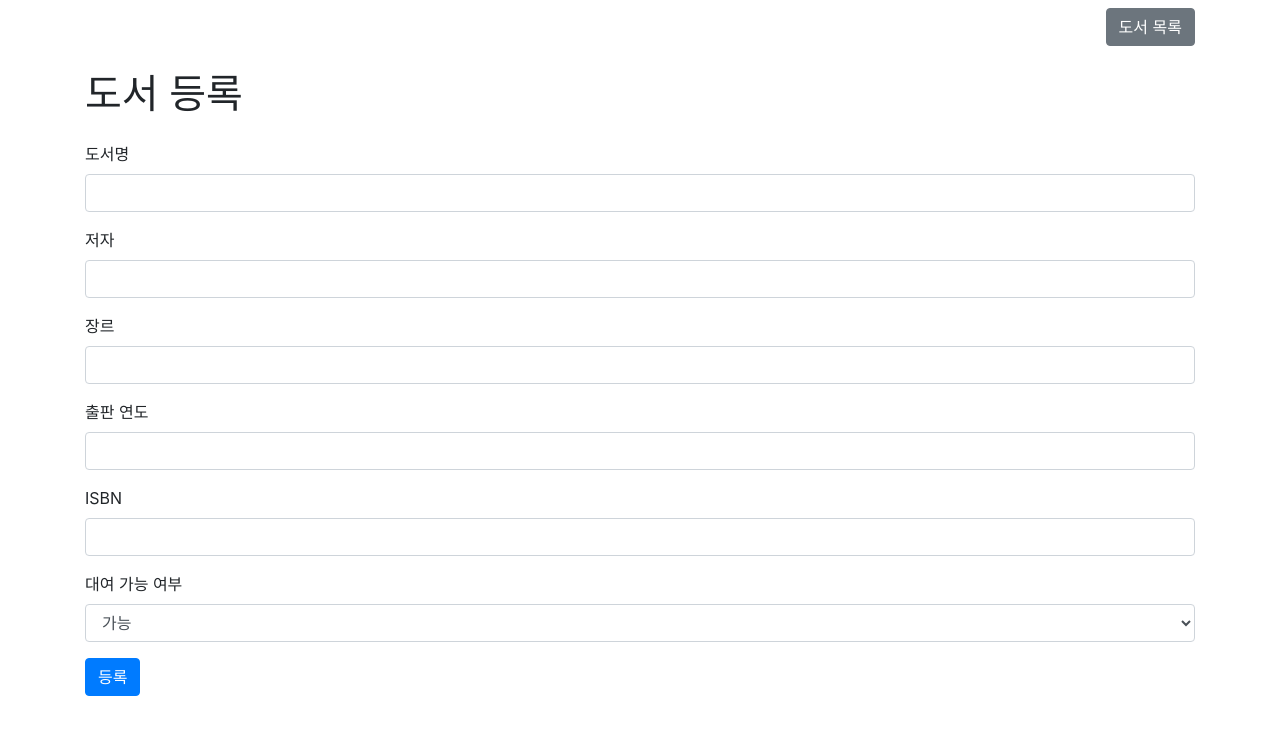
After one commit to KWNahyun/DB_Project, a Flask app: page /add_book in a window 1280 px wide. The commit adds this page. Shown: the top 735 px of the page. Run offline with Flask 3, Linux system fonts and the light colour scheme; the visitor is signed in with stand-in values (Sample User, id 1); some libraries are stand-ins or nearby versions.

```diff
--- a/app.py
+++ b/app.py
@@ -17,7 +17,7 @@ app.config['SECRET_KEY'] = 'mysecretkey'
 db.init_app(app)
 login_manager.init_app(app)
 login_manager.login_view = 'login'
-migrate = Migrate(app, db)  # Flask-Migrate 초기화
+# migrate = Migrate(app, db)  # Flask-Migrate 초기화
 
 # 라우팅 설정
 setup_routes(app)
--- a/controllers.py
+++ b/controllers.py
@@ -115,3 +115,32 @@ def setup_routes(app):
     def mypage():
         rentals = Rental.query.filter_by(user_id=current_user.id).all()
         return render_template('mypage.html', user=current_user, rentals=rentals)
+
+    @app.route('/add_book', methods=['GET'])
+    @login_required
+    def add_book():
+        return render_template('add_book.html')
+
+    @app.route('/submit_book', methods=['POST'])
+    @login_required
+    def submit_book():
+        title = request.form['title']
+        author = request.form['author']
+        genre = request.form['genre']
+        publication_year = request.form['publication_year']
+        isbn = request.form['isbn']
+        availability = bool(int(request.form['availability']))
+
+        # 도서 등록
+        new_book = Book(
+            title=title,
+            author=author,
+            genre=genre,
+            publication_year=publication_year,
+            isbn=isbn,
+            availability=availability
+        )
+        db.session.add(new_book)
+        db.session.commit()
+
+        return redirect(url_for('library'))
--- a/models.py
+++ b/models.py
@@ -27,7 +27,7 @@ class Book(db.Model):
     author = db.Column(db.String(100), nullable=False)
     genre = db.Column(db.String(50), nullable=False)
     publication_year = db.Column(db.Integer, nullable=False)
-    isbn = db.Column(db.String(20), unique=True, nullable=False)
+    isbn = db.Column(db.String(50), unique=True, nullable=False)
     availability = db.Column(db.Boolean, default=True)
 
     def __repr__(self):
--- /dev/null
+++ b/templates/add_book.html
@@ -0,0 +1,50 @@
+<!DOCTYPE html>
+<html lang="ko">
+<head>
+    <meta charset="UTF-8">
+    <meta name="viewport" content="width=device-width, initial-scale=1.0">
+    <title>도서 등록</title>
+    <link rel="stylesheet" href="https://stackpath.bootstrapcdn.com/bootstrap/4.3.1/css/bootstrap.min.css">
+</head>
+<body>
+    <div class="container">
+        <!-- 상단 버튼 -->
+        <div class="d-flex justify-content-end my-2">
+            <a href="{{ url_for('library') }}" class="btn btn-secondary">도서 목록</a>
+        </div>
+
+        <h1 class="my-4">도서 등록</h1>
+
+        <form action="{{ url_for('submit_book') }}" method="post">
+            <div class="form-group">
+                <label for="title">도서명</label>
+                <input type="text" class="form-control" id="title" name="title" required>
+            </div>
+            <div class="form-group">
+                <label for="author">저자</label>
+                <input type="text" class="form-control" id="author" name="author" required>
+            </div>
+            <div class="form-group">
+                <label for="genre">장르</label>
+                <input type="text" class="form-control" id="genre" name="genre" required>
+            </div>
+            <div class="form-group">
+                <label for="publication_year">출판 연도</label>
+                <input type="number" class="form-control" id="publication_year" name="publication_year" required>
+            </div>
+            <div class="form-group">
+                <label for="isbn">ISBN</label>
+                <input type="text" class="form-control" id="isbn" name="isbn" required>
+            </div>
+            <div class="form-group">
+                <label for="availability">대여 가능 여부</label>
+                <select class="form-control" id="availability" name="availability" required>
+                    <option value="1">가능</option>
+                    <option value="0">불가능</option>
+                </select>
+            </div>
+            <button type="submit" class="btn btn-primary">등록</button>
+        </form>
+    </div>
+</body>
+</html>
--- a/templates/library.html
+++ b/templates/library.html
@@ -8,9 +8,10 @@
 </head>
 <body>
     <div class="container">
-        <!-- 우상단 버튼 -->
-        <div class="d-flex justify-content-end my-2">
+        <!-- 상단 버튼 -->
+        <div class="d-flex justify-content-between my-2">
             <a href="{{ url_for('mypage') }}" class="btn btn-primary">My Page</a>
+            <a href="{{ url_for('add_book') }}" class="btn btn-success">도서 등록</a>
         </div>
 
         <h1 class="my-4">도서 관리</h1>
```
